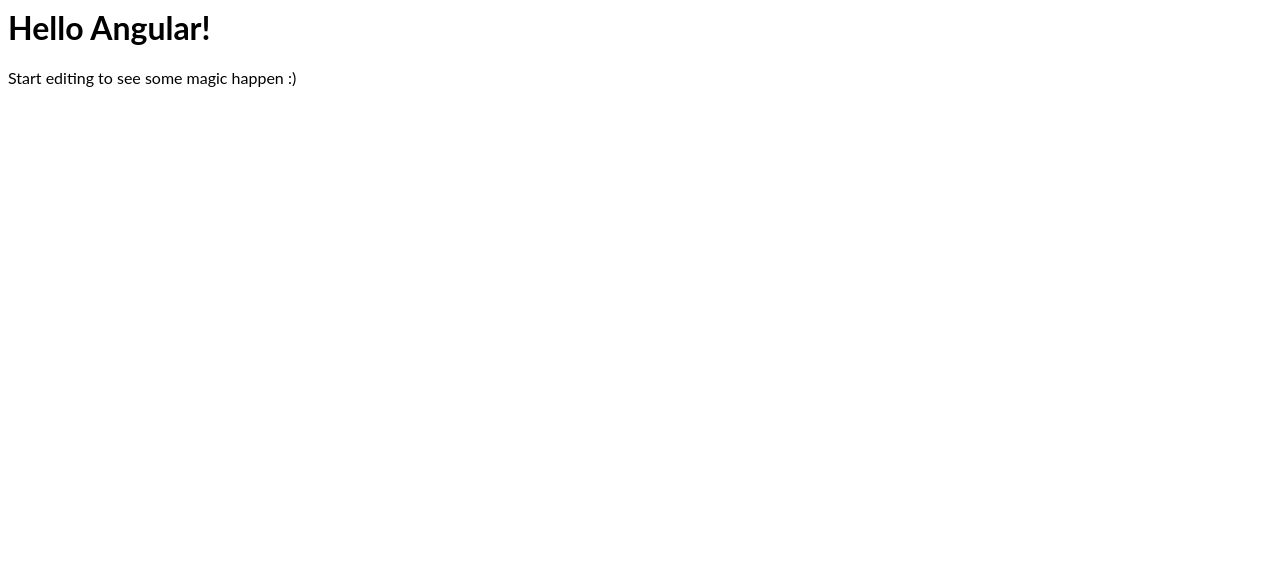
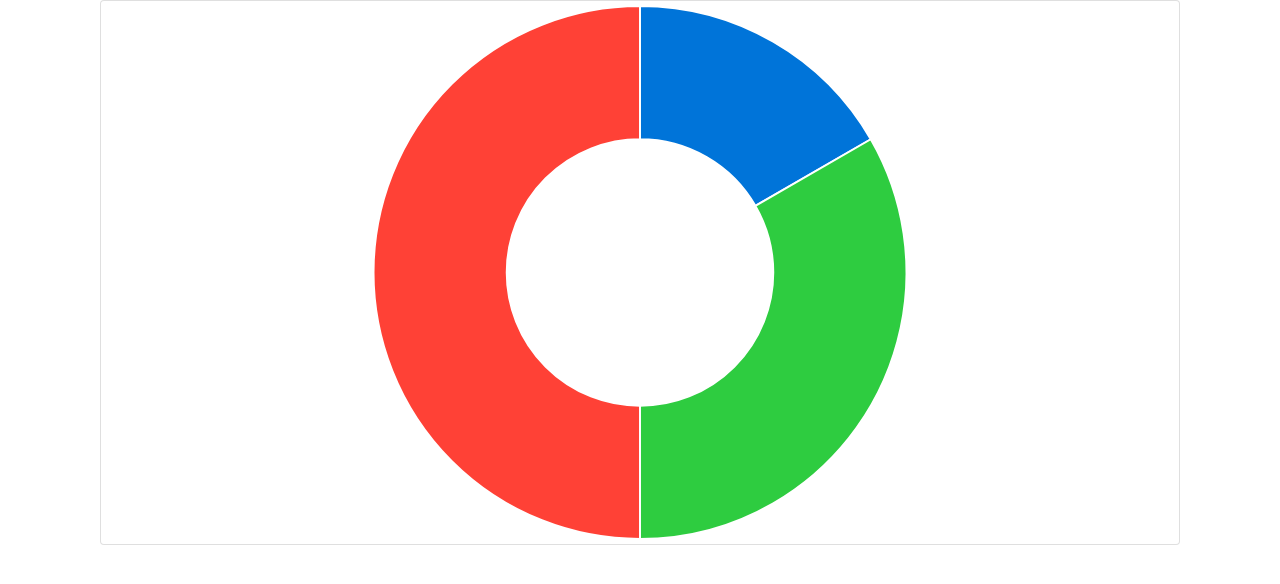
Before and after one commit to caltmaier-orbium/angular-slbzkz, an Angular app: page / in a window 1280 px wide. Shown: the top 584 px of the page. Built offline with nearby package versions, Linux system fonts and the light colour scheme.

Commit message:
charts basic

```diff
--- a/src/app/app.component.html
+++ b/src/app/app.component.html
@@ -1,4 +1,8 @@
-<hello name="{{ name }}"></hello>
-<p>
-  Start editing to see some magic happen :)
-</p>
+<div class="container">
+		<div class="col">
+			<div class="card">
+				<div class="card-body p-1 m-0">
+					<canvas id="canvas"></canvas>
+				</div>
+			</div>
+</div>
--- a/src/app/app.component.ts
+++ b/src/app/app.component.ts
@@ -1,10 +1,54 @@
-import { Component } from '@angular/core';
+import { Component, OnInit } from '@angular/core';
+
+import { Chart } from 'chart.js';
 
 @Component({
   selector: 'my-app',
   templateUrl: './app.component.html',
-  styleUrls: [ './app.component.css' ]
+  styleUrls: ['./app.component.css']
 })
-export class AppComponent  {
-  name = 'Angular';
+export class AppComponent implements OnInit {
+
+  chart: Chart;
+  name = 'Angular 5 chartjs';
+
+  ngOnInit() {
+    this.chart = new Chart('canvas', {
+      type: 'doughnut',
+      data: {
+        labels: ['Solicitado', 'Entregado', 'Faltante'],
+        datasets: [
+          {
+            label: 'test',
+            data: [
+              100, 200, 300
+            ],
+            backgroundColor: ['#0074D9', '#2ECC40', '#FF4136']
+          }
+        ]
+      },
+      options: {
+        title: {
+          display: false,
+          text: 'Color test'
+        },
+        legend: {
+          position: 'left',
+          display: false,
+          fullWidth: false,
+          labels: {
+            fontSize: 11
+          }
+        },
+        scales: {
+          xAxes: [{
+            display: false
+          }],
+          yAxes: [{
+            display: false
+          }]
+        }
+      }
+    });
+  }
 }
--- a/src/styles.css
+++ b/src/styles.css
@@ -1 +1,3 @@
 /* Add application styles & imports to this file! */
+
+@import '~bootstrap/dist/css/bootstrap.min.css';
```
Also changed, not shown: package.json (+14 -10 lines).
